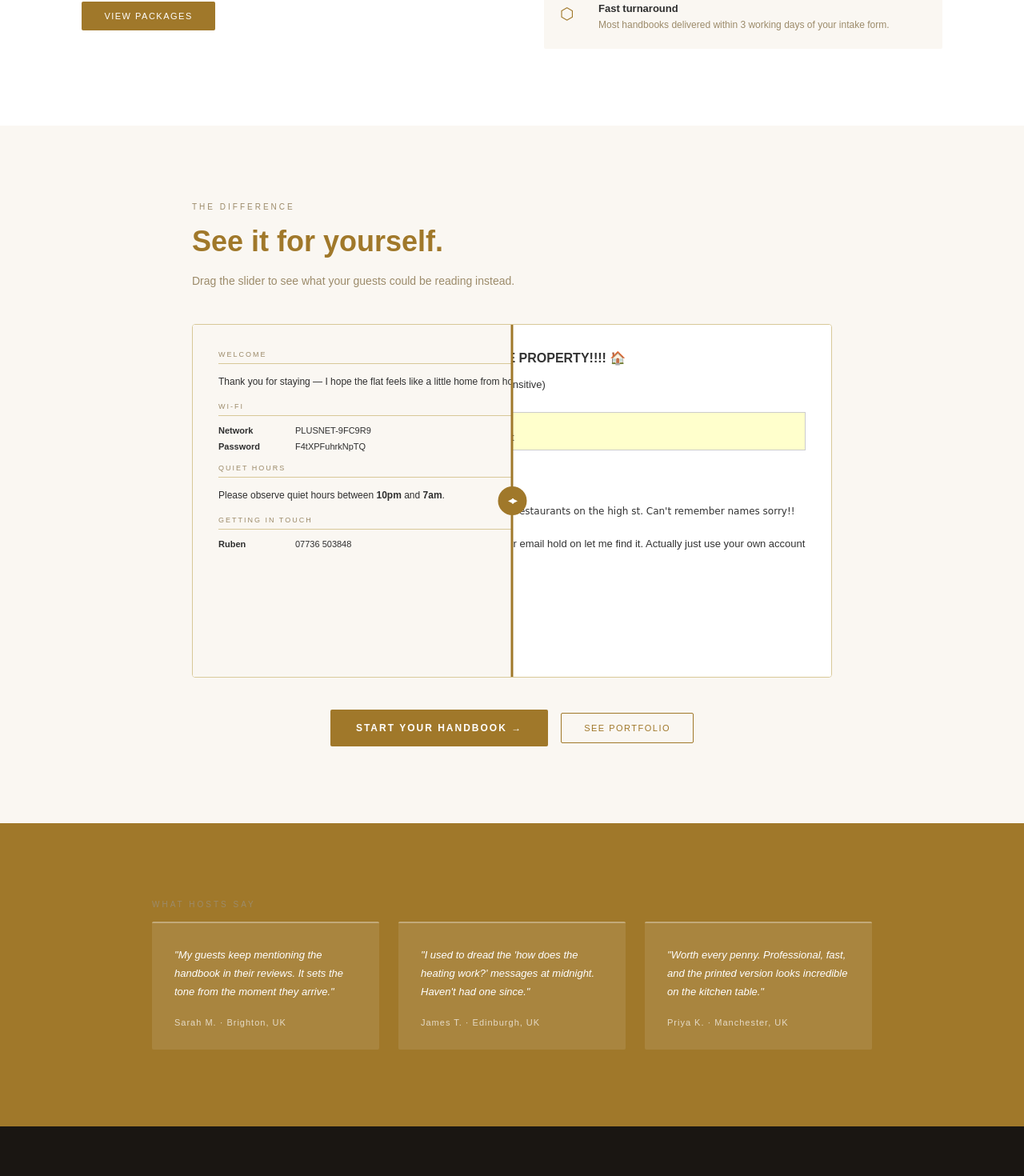
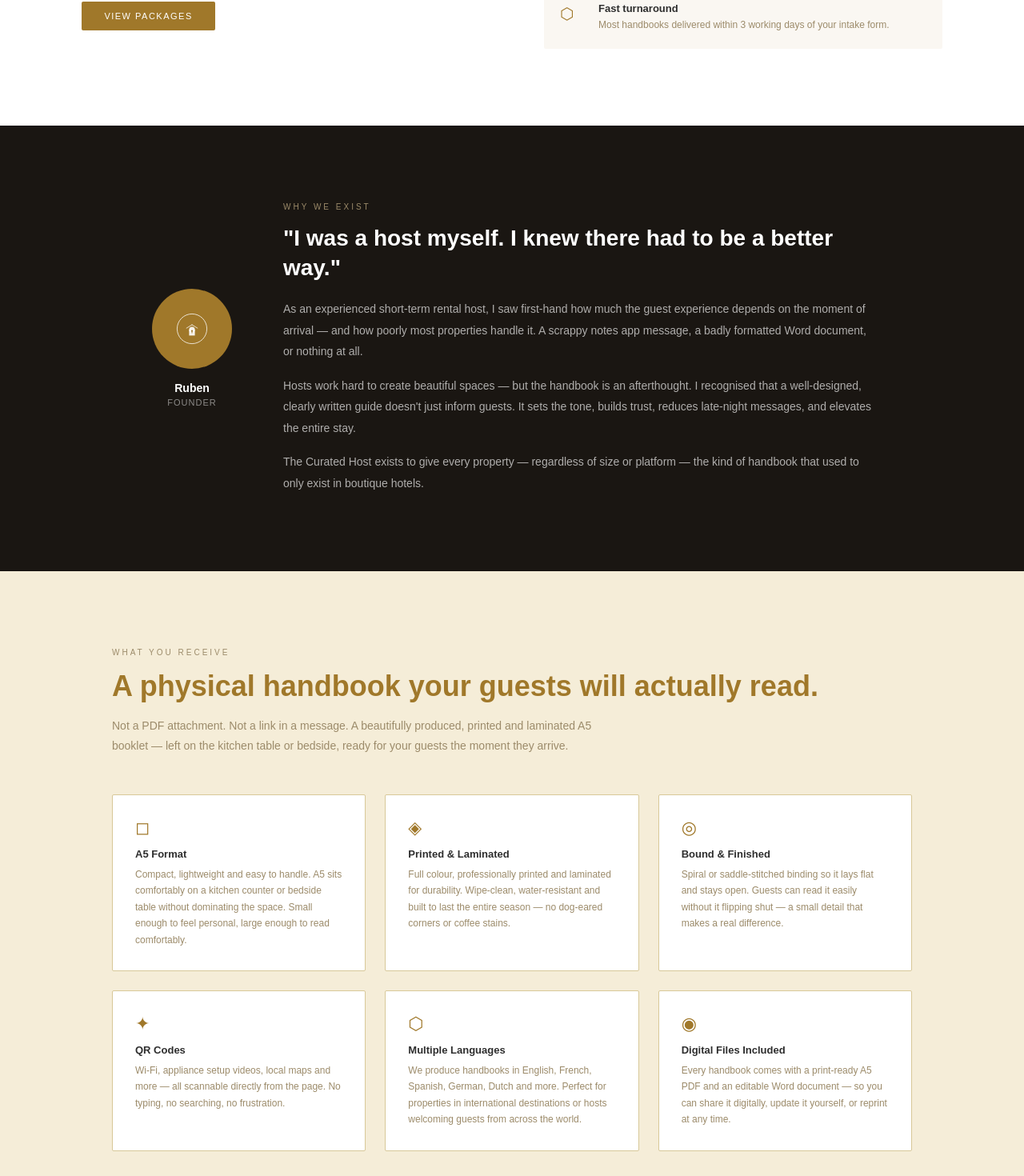
Before and after one commit to thehostcurator-boop/The-curated-host, a React (Create React App) app: page / in a window 1280 px wide. Shown: the part 1298-2768 px from the top of the page at 80% size. Built offline with nearby package versions, Linux system fonts and the light colour scheme.

Commit message:
Update App.jsx

```diff
--- a/src/App.jsx
+++ b/src/App.jsx
@@ -129,16 +129,16 @@ function Nav({ page, setPage }) {
 
 function FormBtn({ text = "Start Your Handbook", setPage, light }) {
   return (
-    <button onClick={() => setPage && setPage("Contact")} style={{
+    <a href="https://tally.so/r/b5vkAe" target="_blank" rel="noopener noreferrer" style={{
       display: "inline-flex", alignItems: "center", gap: "10px",
       padding: "16px 32px", background: TERRA,
       border: "none", borderRadius: "2px", cursor: "pointer",
       fontFamily: "'Futura','Century Gothic',sans-serif",
       fontSize: "12px", letterSpacing: "2px", textTransform: "uppercase",
-      color: WHITE, fontWeight: "bold",
+      color: WHITE, fontWeight: "bold", textDecoration: "none",
     }}>
       {text} →
-    </button>
+    </a>
   );
 }
 
@@ -309,7 +309,7 @@ function HomePage({ setPage }) {
             presented.
           </h1>
           <p style={{ fontFamily: "'Futura','Century Gothic',sans-serif", fontSize: "15px", color: "rgba(255,255,255,0.6)", lineHeight: "1.8", marginBottom: "40px", maxWidth: "440px" }}>
-            Professional guest handbooks for Airbnb hosts who care about the guest experience. Designed, written and delivered.
+            Professional guest handbooks for short-term rental hosts across Airbnb, Booking.com, Vrbo and beyond. Designed, written and delivered.
           </p>
           <div style={{ display: "flex", gap: "16px", flexWrap: "wrap", alignItems: "center" }}>
             <FormBtn text="Start Your Handbook" setPage={setPage} />
@@ -336,7 +336,7 @@ function HomePage({ setPage }) {
 
       {/* Social proof strip */}
       <div style={{ background: SAND, padding: "20px 10%", display: "flex", gap: "48px", alignItems: "center", justifyContent: "center", flexWrap: "wrap" }}>
-        {["A5 print-ready PDF", "Editable Word document", "QR codes included", "3-day turnaround", "UK & international"].map((item, i) => (
+        {["A5 print-ready PDF", "Editable Word document", "QR codes included", "3-day turnaround", "Available in multiple languages"].map((item, i) => (
           <div key={i} style={{ display: "flex", alignItems: "center", gap: "10px" }}>
             <div style={{ width: "5px", height: "5px", borderRadius: "50%", background: TERRA }} />
             <span style={{ fontFamily: "'Futura','Century Gothic',sans-serif", fontSize: "11px", color: BODY, letterSpacing: "1px" }}>{item}</span>
@@ -381,6 +381,93 @@ function HomePage({ setPage }) {
         </div>
       </div>
 
+      {/* Why section — founder story */}
+      <div style={{ padding: "clamp(48px, 8vw, 96px) clamp(20px, 8%, 10%)", background: DARK }}>
+        <div style={{ maxWidth: "min(900px, 100%)", margin: "0 auto", display: "flex", gap: "64px", flexWrap: "wrap", alignItems: "center" }}>
+          <div style={{ flex: "0 0 auto", textAlign: "center" }}>
+            <div style={{ width: "100px", height: "100px", borderRadius: "50%", background: TERRA, display: "flex", alignItems: "center", justifyContent: "center", margin: "0 auto 16px" }}>
+              <svg width="48" height="48" viewBox="0 0 400 400" fill="none">
+                <circle cx="200" cy="200" r="155" stroke="rgba(255,255,255,0.8)" strokeWidth="8" fill="none"/>
+                <rect x="170" y="210" width="60" height="60" fill="rgba(255,255,255,0.9)"/>
+                <ellipse cx="200" cy="210" rx="30" ry="30" fill="rgba(255,255,255,0.9)"/>
+                <circle cx="200" cy="222" r="9" fill={TERRA}/>
+                <polygon points="195,229 205,229 203,246 197,246" fill={TERRA}/>
+                <line x1="200" y1="158" x2="143" y2="193" stroke="rgba(255,255,255,0.9)" strokeWidth="7" strokeLinecap="round"/>
+                <line x1="200" y1="158" x2="257" y2="193" stroke="rgba(255,255,255,0.9)" strokeWidth="7" strokeLinecap="round"/>
+              </svg>
+            </div>
+            <div style={{ fontFamily: "'Futura','Century Gothic',sans-serif", fontSize: "14px", fontWeight: "bold", color: WHITE }}>Ruben</div>
+            <div style={{ fontFamily: "'Futura','Century Gothic',sans-serif", fontSize: "11px", color: "rgba(255,255,255,0.5)", letterSpacing: "1px", textTransform: "uppercase", marginTop: "4px" }}>Founder</div>
+          </div>
+          <div style={{ flex: 1 }}>
+            <div style={{ fontFamily: "'Futura','Century Gothic',sans-serif", fontSize: "10px", color: WARM, letterSpacing: "3px", textTransform: "uppercase", marginBottom: "16px" }}>Why we exist</div>
+            <h2 style={{ fontFamily: "'Futura','Century Gothic',sans-serif", fontSize: "clamp(20px, 3vw, 28px)", fontWeight: "bold", color: WHITE, margin: "0 0 20px", lineHeight: "1.3" }}>
+              "I was a host myself. I knew there had to be a better way."
+            </h2>
+            <p style={{ fontFamily: "'Futura','Century Gothic',sans-serif", fontSize: "14px", color: "rgba(255,255,255,0.65)", lineHeight: "1.9", marginBottom: "16px" }}>
+              As an experienced short-term rental host, I saw first-hand how much the guest experience depends on the moment of arrival — and how poorly most properties handle it. A scrappy notes app message, a badly formatted Word document, or nothing at all.
+            </p>
+            <p style={{ fontFamily: "'Futura','Century Gothic',sans-serif", fontSize: "14px", color: "rgba(255,255,255,0.65)", lineHeight: "1.9", marginBottom: "16px" }}>
+              Hosts work hard to create beautiful spaces — but the handbook is an afterthought. I recognised that a well-designed, clearly written guide doesn't just inform guests. It sets the tone, builds trust, reduces late-night messages, and elevates the entire stay.
+            </p>
+            <p style={{ fontFamily: "'Futura','Century Gothic',sans-serif", fontSize: "14px", color: "rgba(255,255,255,0.65)", lineHeight: "1.9" }}>
+              The Curated Host exists to give every property — regardless of size or platform — the kind of handbook that used to only exist in boutique hotels.
+            </p>
+          </div>
+        </div>
+      </div>
+
+      {/* The Product section */}
+      <div style={{ padding: "clamp(48px, 8vw, 96px) clamp(20px, 8%, 10%)", background: SAND }}>
+        <div style={{ maxWidth: "min(1000px, 100%)", margin: "0 auto" }}>
+          <div style={{ fontFamily: "'Futura','Century Gothic',sans-serif", fontSize: "10px", color: WARM, letterSpacing: "3px", textTransform: "uppercase", marginBottom: "16px" }}>What you receive</div>
+          <h2 style={{ fontFamily: "'Futura','Century Gothic',sans-serif", fontSize: "clamp(22px, 4vw, 36px)", fontWeight: "bold", color: TERRA, margin: "0 0 16px" }}>A physical handbook your guests will actually read.</h2>
+          <p style={{ fontFamily: "'Futura','Century Gothic',sans-serif", fontSize: "14px", color: WARM, lineHeight: "1.8", marginBottom: "48px", maxWidth: "620px" }}>
+            Not a PDF attachment. Not a link in a message. A beautifully produced, printed and laminated A5 booklet — left on the kitchen table or bedside, ready for your guests the moment they arrive.
+          </p>
+          <div style={{ display: "flex", gap: "24px", flexWrap: "wrap" }}>
+            {[
+              {
+                icon: "◻",
+                title: "A5 Format",
+                desc: "Compact, lightweight and easy to handle. A5 sits comfortably on a kitchen counter or bedside table without dominating the space. Small enough to feel personal, large enough to read comfortably."
+              },
+              {
+                icon: "◈",
+                title: "Printed & Laminated",
+                desc: "Full colour, professionally printed and laminated for durability. Wipe-clean, water-resistant and built to last the entire season — no dog-eared corners or coffee stains."
+              },
+              {
+                icon: "◎",
+                title: "Bound & Finished",
+                desc: "Spiral or saddle-stitched binding so it lays flat and stays open. Guests can read it easily without it flipping shut — a small detail that makes a real difference."
+              },
+              {
+                icon: "✦",
+                title: "QR Codes",
+                desc: "Wi-Fi, appliance setup videos, local maps and more — all scannable directly from the page. No typing, no searching, no frustration."
+              },
+              {
+                icon: "⬡",
+                title: "Multiple Languages",
+                desc: "We produce handbooks in English, French, Spanish, German, Dutch and more. Perfect for properties in international destinations or hosts welcoming guests from across the world."
+              },
+              {
+                icon: "◉",
+                title: "Digital Files Included",
+                desc: "Every handbook comes with a print-ready A5 PDF and an editable Word document — so you can share it digitally, update it yourself, or reprint at any time."
+              },
+            ].map((item, i) => (
+              <div key={i} style={{ flex: "1 1 280px", padding: "28px", background: WHITE, borderRadius: "2px", border: `1px solid ${RULE}` }}>
+                <div style={{ fontFamily: "'Futura','Century Gothic',sans-serif", fontSize: "22px", color: TERRA, marginBottom: "12px" }}>{item.icon}</div>
+                <div style={{ fontFamily: "'Futura','Century Gothic',sans-serif", fontSize: "13px", fontWeight: "bold", color: BODY, marginBottom: "8px" }}>{item.title}</div>
+                <div style={{ fontFamily: "'Futura','Century Gothic',sans-serif", fontSize: "12px", color: WARM, lineHeight: "1.7" }}>{item.desc}</div>
+              </div>
+            ))}
+          </div>
+        </div>
+      </div>
+
       {/* Before/After teaser */}
       <div style={{ padding: "clamp(48px, 8vw, 96px) clamp(20px, 8%, 10%)", background: CREAM }}>
         <div style={{ maxWidth: "min(800px, 100%)", margin: "0 auto" }}>
@@ -407,7 +494,7 @@ function HomePage({ setPage }) {
           <SectionLabel text="What hosts say" />
           <div style={{ display: "flex", gap: "24px", flexWrap: "wrap" }}>
             {[
-              { quote: "My guests keep mentioning the handbook in their reviews. It sets the tone from the moment they arrive.", name: "Sarah M.", location: "Brighton, UK" },
+              { quote: "My guests keep mentioning the handbook in their reviews. It sets the tone from the moment they walk through the door.", name: "Sarah M.", location: "Brighton, UK" },
               { quote: "I used to dread the 'how does the heating work?' messages at midnight. Haven't had one since.", name: "James T.", location: "Edinburgh, UK" },
               { quote: "Worth every penny. Professional, fast, and the printed version looks incredible on the kitchen table.", name: "Priya K.", location: "Manchester, UK" },
             ].map((t, i) => (
@@ -455,7 +542,7 @@ function ServicesPage({ setPage }) {
           <SectionLabel text="Packages" />
           <Heading>Three tiers. Every property is different.</Heading>
           <p style={{ fontFamily: "'Futura','Century Gothic',sans-serif", fontSize: "14px", color: WARM, lineHeight: "1.8" }}>
-            Whether you're a single-property host or managing a portfolio, there's a package built for you. All prices in GBP.
+            Whether you're a single-property host or managing a portfolio across Airbnb, Booking.com, Vrbo or any other platform — there's a package built for you. All prices in GBP.
           </p>
         </div>
       </div>
@@ -644,71 +731,22 @@ function ContactPage() {
       </div>
 
       <div style={{ padding: "clamp(40px, 6vw, 80px) clamp(20px, 8%, 10%)", background: WHITE }}>
-        <div style={{ maxWidth: "min(700px, 100%)", margin: "0 auto", display: "flex", gap: "60px", flexWrap: "wrap" }}>
-
-          {/* Form preview */}
-          <div style={{ flex: "1 1 380px" }}>
-            {/* Progress */}
-            <div style={{ marginBottom: "32px" }}>
-              <div style={{ display: "flex", justifyContent: "space-between", marginBottom: "8px" }}>
-                <span style={{ fontFamily: "'Futura','Century Gothic',sans-serif", fontSize: "10px", color: WARM, letterSpacing: "1px", textTransform: "uppercase" }}>Section {step + 1} of {steps.length}</span>
-                <span style={{ fontFamily: "'Futura','Century Gothic',sans-serif", fontSize: "10px", color: TERRA }}>{Math.round(((step+1)/steps.length)*100)}%</span>
-              </div>
-              <div style={{ height: "2px", background: SAND }}>
-                <div style={{ height: "100%", width: `${((step+1)/steps.length)*100}%`, background: TERRA, transition: "width 0.3s" }} />
-              </div>
-            </div>
-
-            <div style={{ fontFamily: "'Futura','Century Gothic',sans-serif", fontSize: "10px", color: WARM, letterSpacing: "2px", textTransform: "uppercase", marginBottom: "8px" }}>
-              {steps[step]}
-            </div>
-            <div style={{ fontFamily: "'Futura','Century Gothic',sans-serif", fontSize: "22px", fontWeight: "bold", color: TERRA, marginBottom: "32px" }}>
-              {["Tell us about the listing", "Arrival & departure", "Connectivity & entertainment", "Keeping guests comfortable", "What guests need to respect", "Your local knowledge", "Almost there"][step]}
-            </div>
-
-            {/* Sample fields per step */}
-            {step === 0 && (
-              <>
-                {["Property name *", "Full address *", "Host name *", "WhatsApp / phone *", "Which package? *"].map((l, i) => (
-                  <div key={i} style={{ marginBottom: "20px" }}>
-                    <div style={{ fontFamily: "'Futura','Century Gothic',sans-serif", fontSize: "11px", fontWeight: "bold", color: BODY, marginBottom: "6px" }}>{l}</div>
-                    <div style={{ height: "40px", background: CREAM, border: `1px solid ${RULE}`, borderRadius: "2px" }} />
-                  </div>
-                ))}
-              </>
-            )}
-            {step !== 0 && (
-              <div style={{ padding: "40px", background: CREAM, border: `1px solid ${RULE}`, borderRadius: "2px", textAlign: "center" }}>
-                <div style={{ fontFamily: "'Futura','Century Gothic',sans-serif", fontSize: "13px", color: WARM }}>
-                  This section covers {steps[step].toLowerCase()} details.<br />The full interactive form is ready to use.
-                </div>
-              </div>
-            )}
-
-            <div style={{ display: "flex", justifyContent: "space-between", marginTop: "32px" }}>
-              {step > 0 ? (
-                <button onClick={() => setStep(s => s-1)} style={{ padding: "12px 24px", background: "transparent", border: `1px solid ${RULE}`, borderRadius: "2px", cursor: "pointer", fontFamily: "'Futura','Century Gothic',sans-serif", fontSize: "11px", letterSpacing: "1.5px", textTransform: "uppercase", color: WARM }}>← Back</button>
-              ) : <div />}
-              <button onClick={() => step < steps.length-1 ? setStep(s => s+1) : null} style={{ padding: "12px 28px", background: TERRA, border: "none", borderRadius: "2px", cursor: "pointer", fontFamily: "'Futura','Century Gothic',sans-serif", fontSize: "11px", letterSpacing: "1.5px", textTransform: "uppercase", color: WHITE, fontWeight: "bold" }}>
-                {step === steps.length - 1 ? "Submit →" : "Continue →"}
-              </button>
-            </div>
-          </div>
-
-          {/* Contact info sidebar */}
-          <div style={{ flex: "0 1 220px" }}>
-            <div style={{ fontFamily: "'Futura','Century Gothic',sans-serif", fontSize: "10px", color: WARM, letterSpacing: "2px", textTransform: "uppercase", marginBottom: "20px" }}>Or reach us directly</div>
+        <div style={{ maxWidth: "min(860px, 100%)", margin: "0 auto" }}>
+          {/* Tally embed */}
+          <iframe
+            src="https://tally.so/embed/b5vkAe?alignLeft=1&hideTitle=1&transparentBackground=1&dynamicHeight=1"
+            width="100%"
+            height="800"
+            frameBorder="0"
+            marginHeight="0"
+            marginWidth="0"
+            title="Start Your Handbook"
+            style={{ border: "none", minHeight: "600px" }}
+          />
+          {/* WhatsApp secondary */}
+          <div style={{ marginTop: "40px", paddingTop: "32px", borderTop: `1px solid ${RULE}`, display: "flex", alignItems: "center", gap: "16px", flexWrap: "wrap" }}>
+            <div style={{ fontFamily: "'Futura','Century Gothic',sans-serif", fontSize: "13px", color: WARM }}>Prefer to chat before ordering?</div>
             <WhatsAppBtn text="Message on WhatsApp" />
-            <div style={{ marginTop: "40px" }}>
-              <div style={{ height: "1px", background: RULE, marginBottom: "24px" }} />
-              <div style={{ fontFamily: "'Futura','Century Gothic',sans-serif", fontSize: "10px", color: WARM, letterSpacing: "2px", textTransform: "uppercase", marginBottom: "16px" }}>What happens next</div>
-              {["We confirm receipt within 24 hours", "First draft delivered in 3 days", "Revisions until you're happy", "Final files delivered by email", "Printed copy posted (Premium)"].map((s, i) => (
-                <div key={i} style={{ display: "flex", gap: "12px", marginBottom: "12px", alignItems: "flex-start" }}>
-                  <div style={{ fontFamily: "'Futura','Century Gothic',sans-serif", fontSize: "14px", fontWeight: "bold", color: RULE, minWidth: "20px" }}>0{i+1}</div>
-                  <div style={{ fontFamily: "'Futura','Century Gothic',sans-serif", fontSize: "12px", color: WARM, lineHeight: "1.5" }}>{s}</div>
-                </div>
-              ))}
-            </div>
           </div>
         </div>
       </div>
@@ -724,7 +762,7 @@ function Footer({ setPage }) {
         <div style={{ flex: "1 1 240px" }}>
           <Logo light />
           <p style={{ fontFamily: "'Futura','Century Gothic',sans-serif", fontSize: "12px", color: "rgba(255,255,255,0.4)", lineHeight: "1.8", marginTop: "16px", maxWidth: "280px" }}>
-            Professional guest handbooks for Airbnb hosts who care about the guest experience.
+            Professional guest handbooks for short-term rental hosts across Airbnb, Booking.com, Vrbo and beyond.
           </p>
         </div>
         <div style={{ flex: "0 1 160px" }}>
```
